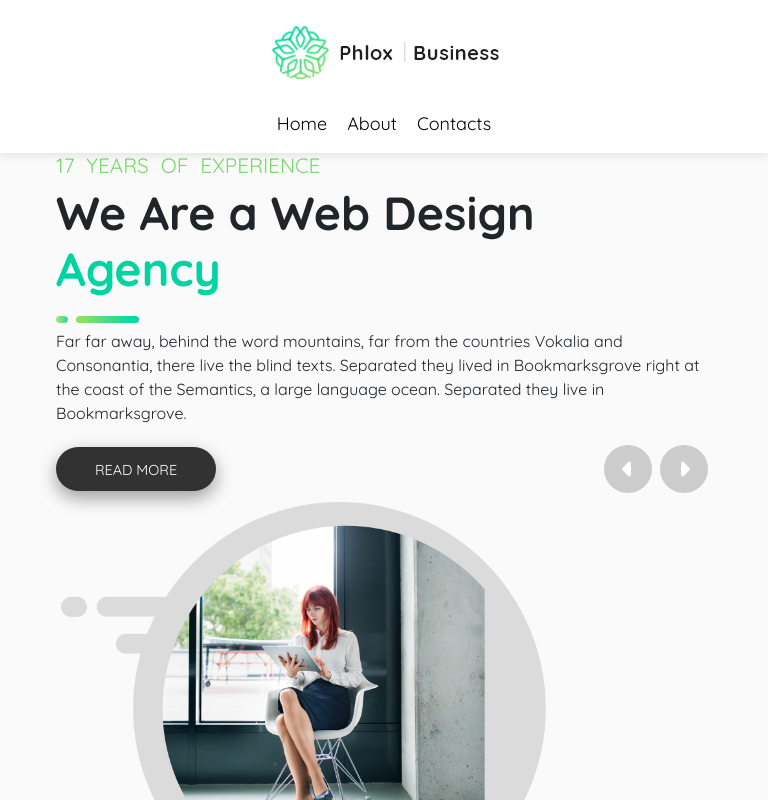
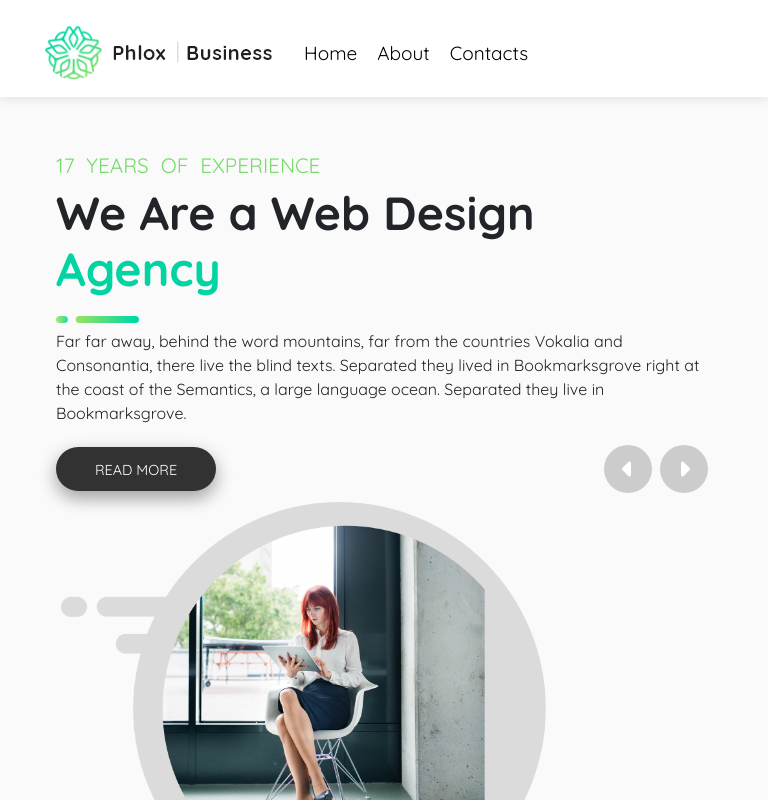
Before and after one commit to CosimoA/proj-html-vuejs, a Vue app: page / in a window 768 px wide. Shown: the top 800 px of the page. Built offline with nearby package versions, Linux system fonts and the light colour scheme.

Commit message:
STYLE: add, tablet media query

```diff
--- a/src/components/AppHeader.vue
+++ b/src/components/AppHeader.vue
@@ -38,18 +38,15 @@ export default {
 <template>
   <header>
     <section>
+      <!-- LOGO -->
       <div class="logo">
         <router-link to="/" ref="homeLink" class="menu-link" :class="{ 'active': currentPage === 'Home' }">
           <img src="../assets/cropped-Group-39-2x.png" alt="Logo">
         </router-link>
       </div>
 
-      <div class="hamburger-icon" @click="toggleMenu">
-        <span>
-          <i class="fa-solid fa-bars"></i>
-        </span>
-      </div>
-    </section>
+      <!-- NAVBAR -->
+      <div class="nav-container">
         <nav class="fullscreen-menu" :class="{ 'visible': menuOpen }">
           <div class="close-button" @click="toggleMenu">
             <div class="circle">
@@ -65,12 +62,31 @@ export default {
             </li>
           </ul>
         </nav>
+      </div>
+      <!-- PURCHASE BUTTON -->
+      <div class="button-container">
+        <div class="purchase-button">
+        </div>
+      </div>
+      <!-- HAMBURGER ICON -->
+      <div class="hamburger-icon" @click="toggleMenu">
+        <span>
+          <i class="fa-solid fa-bars"></i>
+        </span>
+      </div>
+    </section>
+
   </header>
 </template>
 
 
 <style lang="scss" scoped>
+.p10 {
+  padding: 10px;
+}
+
 header {
+  display: flex;
   min-height: 97px;
   width: 100%;
   position: fixed;
@@ -81,12 +97,23 @@ header {
   section {
     display: flex;
     justify-content: space-between;
+    width: 100%;
+    height: 100%;
     align-items: center;
-    padding: 16px 30px 4px 35px;
+    padding: 16px 30px 0 35px;
 
     a img {
       display: block;
     }
+
+    >div {
+      padding: 10px;
+    }
+
+    .button-container {
+      display: none;
+    }
+
   }
 
   .logo,
@@ -173,7 +200,20 @@ header {
 
   header {
     section {
-      justify-content: center;
+      justify-content: space-between;
+
+      .button-container {
+        display: block;
+        width: 249px;
+        height: 54px;
+
+        .purchase-button {
+          display: none;
+          // background-color: pink;
+        }
+      }
+
+
     }
 
     .hamburger-icon {
@@ -181,10 +221,9 @@ header {
     }
 
     .fullscreen-menu {
-      display: flex;
-      justify-content: center;
+      display: block;
       position: static;
-      padding: 1rem;
+      height: 54px;
       background-color: transparent;
       opacity: 1;
       transform: scale(1);
@@ -195,14 +234,16 @@ header {
 
       ul {
         display: flex;
+        align-items: center;
+        justify-content: flex-start;
+        height: 100%;
         list-style: none;
-        text-align: center;
         padding: 0;
         margin: 0;
       }
 
       .menu-link {
-        font-size: 18px;
+        font-size: 19px;
         font-weight: normal;
         margin: 0 10px;
 
@@ -218,6 +259,8 @@ header {
   }
 }
 
+
+
 @media all and (min-width: 1025px) {
   // altro
 }
```
Lines whose indentation alone changed are shown as unchanged.
